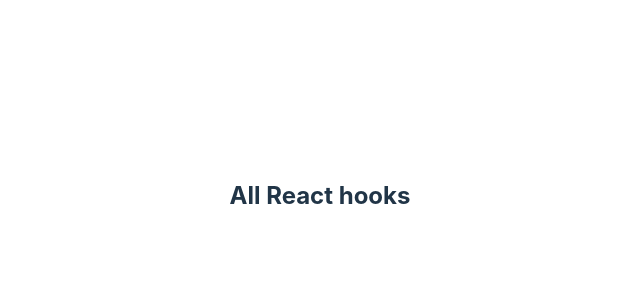
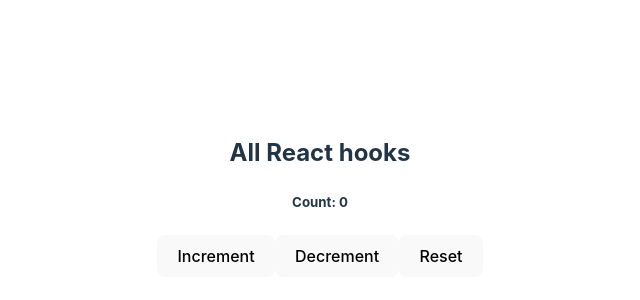
Before and after one commit to birajgrs1/react_js_tutorial, a React (Vite) app in the folder all-hook-concepts/: page / in a window 1280 px wide. Shown: the part 204-504 px from the top of the page, without its empty margins (320-960 px from the left). Built offline with nearby package versions, Linux system fonts and the light colour scheme.

Commit message:
Applying useState hook

```diff
--- a/all-hook-concepts/src/App.jsx
+++ b/all-hook-concepts/src/App.jsx
@@ -1,6 +1,7 @@
 import "./App.css";
 // import UseStateDemo from "./Components/useState/UseStateHookDemo";
 import React from "react";
+import UseReducerDemo from "./Components/useReducer/UseReducerHookDemo";
 
 function App() {
 
@@ -8,7 +9,7 @@ function App() {
     <>
      <h2> All React hooks </h2>
      {/* <UseStateDemo></UseStateDemo> */}
-
+     <UseReducerDemo></UseReducerDemo>
     </>
   );
 }
--- /dev/null
+++ b/all-hook-concepts/src/Components/useReducer/UseReducerHookDemo.jsx
@@ -0,0 +1,33 @@
+import React, { useReducer } from "react";
+
+const initialState = 0;
+
+const reducer = (state, action) => {
+  switch (action) {
+    case "Increment":
+      return state + 1;
+    case "Decrement":
+      return state - 1;
+    case "Reset":
+      return 0;
+    default:
+      throw new Error("Unexpected action");
+  }
+};
+
+const UseReducerDemo = () => {
+  //     Syntax:
+  // const [state, dispatch] = useReducer(reducer, initialArgs, init);
+
+  const [count, dispatch] = useReducer(reducer, initialState);
+
+  return (
+    <>
+      <h5>Count: {count}</h5>
+      <button onClick={() => dispatch("Increment")}>Increment</button>
+      <button onClick={() => dispatch("Decrement")}>Decrement</button>
+      <button onClick={() => dispatch("Reset")}>Reset</button>
+    </>
+  );
+};
+export default UseReducerDemo;
```
